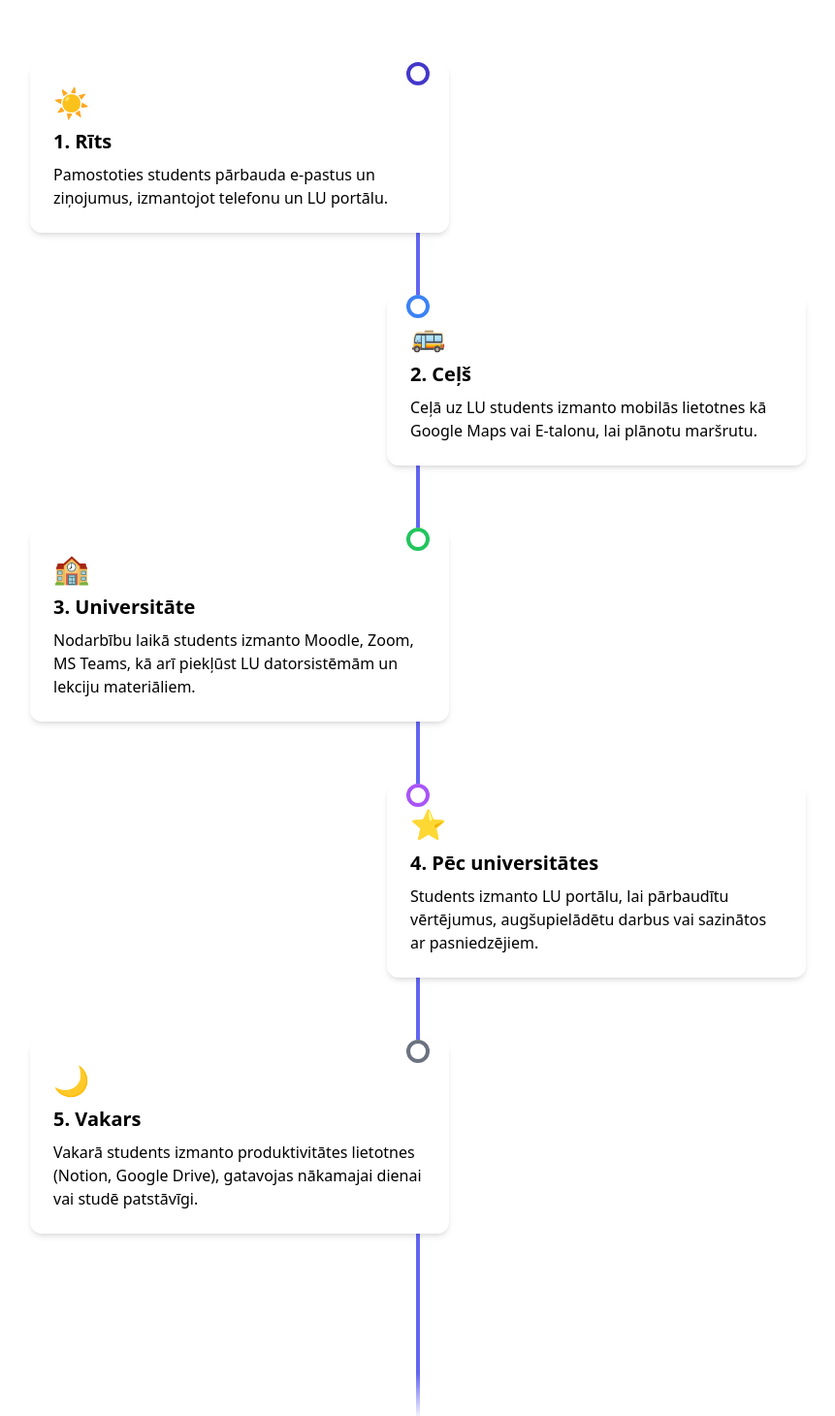
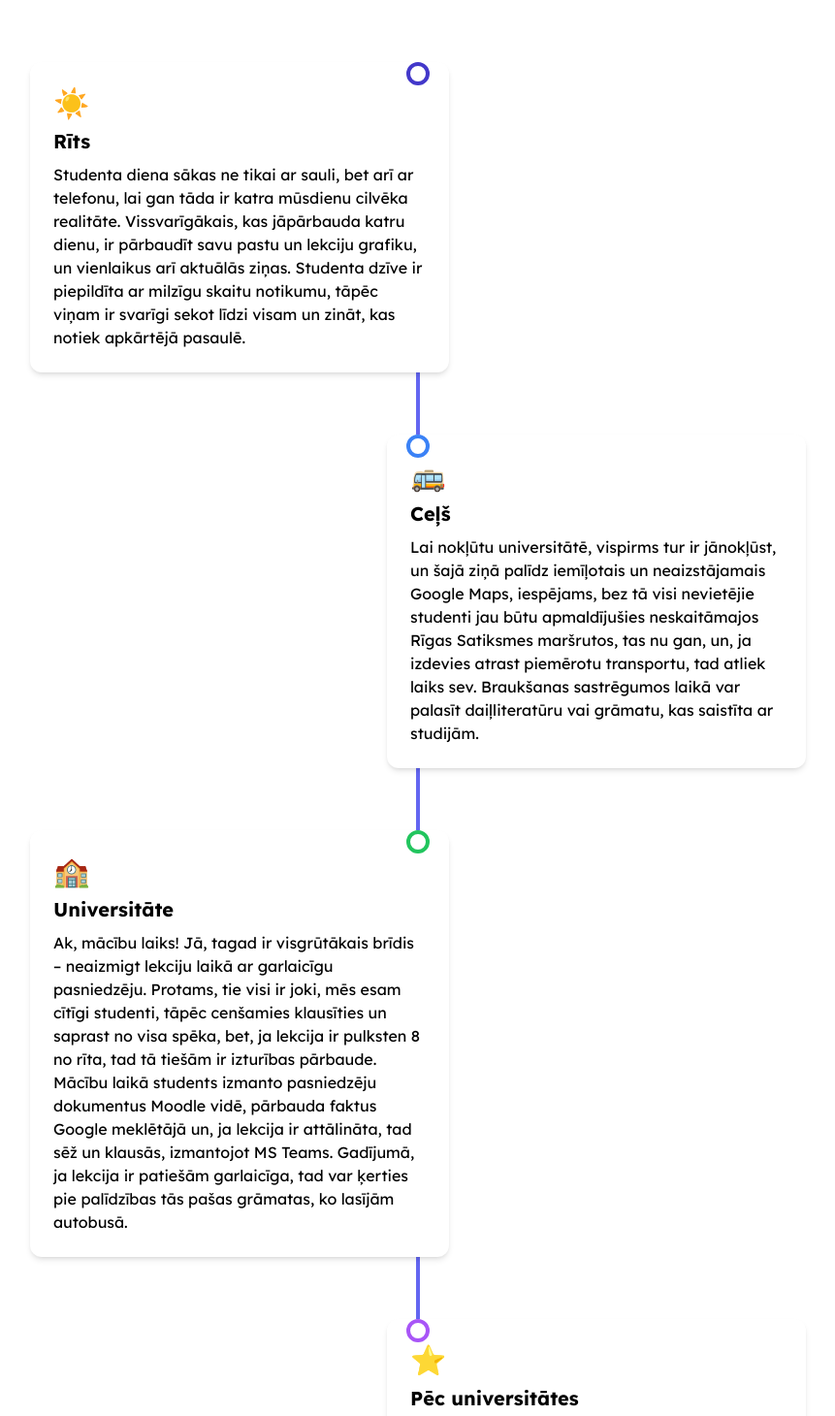
Before and after one commit to GolubevaSofja/GolubevaSofja.github.io, a plain HTML site: page index.html in a window 1280 px wide. Shown: the part 800-2260 px from the top of the page at 97% size, without its empty margins (209-1070 px from the left). Drawn offline with nearby package versions, Linux system fonts and the light colour scheme.

Commit message:
some fixes

```diff
--- a/index.html
+++ b/index.html
@@ -5,11 +5,18 @@
     <meta name="viewport" content="width=device-width, initial-scale=1.0" />
     <title>Studenta diena LU</title>
     <script src="https://cdn.tailwindcss.com"></script>
+
+    <link href="https://fonts.googleapis.com/css2?family=Lexend+Deca:wght@400;500;600;700&display=swap" rel="stylesheet">
+
+
     <script>
       tailwind.config = {
         darkMode: "class",
         theme: {
           extend: {
+            fontFamily: {
+              sans: ['Lexend Deca', 'sans-serif'],
+            },
             colors: {
               primary: {
                 light: '#6366f1', // indigo-500
@@ -41,7 +48,7 @@
     <nav class="fixed top-0 left-0 w-full z-50 bg-white/30 dark:bg-gray-900/30 backdrop-blur-lg shadow-sm">
       <div class="max-w-6xl mx-auto px-4 py-3 flex justify-between items-center">
         <a href="par_darbu.html" class="text-primary dark:text-primary-light font-semibold hover:underline">Par darbu</a>
-        <button id="themeToggle" class="text-primary dark:text-primary-light hover:text-indigo-700 dark:hover:text-indigo-300 transition">
+        <button id="themeToggle" aria-label="Pārslēgt tumšo/gaišo režīmu" class="text-primary dark:text-primary-light hover:text-indigo-700 dark:hover:text-indigo-300 transition">
           🌙
         </button>
       </div>
@@ -50,7 +57,7 @@
     <!-- Hero sekcija -->
     <section class="h-screen flex items-center justify-center bg-gradient-to-b from-indigo-300 to-white dark:from-indigo-800 dark:to-gray-900 pt-20">
       <div class="text-center px-4">
-        <h1 class="text-4xl md:text-8xl font-bold mb-4 text-primary dark:text-primary-light">Studenta diena LU</h1>
+        <h1 class="text-4xl md:text-8xl font-bold mb-4 text-primary dark:text-primary-light">Studenta diena LU: digitālā versija</h1>
         <p class="text-lg md:text-2xl">Iepazīsties ar digitālo dienu LU studentam</p>
         <button onclick="document.getElementById('diena').scrollIntoView({ behavior: 'smooth' })" class="mt-8 px-6 py-3 font-bold text-white rounded-full bg-lime-400 hover:bg-lime-500 dark:bg-lime-500 dark:hover:bg-lime-600 transition">Sākt dienu</button>
       </div>
@@ -75,8 +82,8 @@
 
         <div class="bg-white dark:bg-gray-800 p-6 rounded-xl shadow-md w-full sm:w-1/2 sm:ml-8">
           <div class="text-3xl mb-2">☀️</div>
-          <h3 class="text-xl font-bold mb-2">1. Rīts</h3>
-          <p>Pamostoties students pārbauda e-pastus un ziņojumus, izmantojot telefonu un LU portālu.</p>
+          <h3 class="text-xl font-bold mb-2">Rīts</h3>
+          <p>Studenta diena sākas ne tikai ar sauli, bet arī ar telefonu, lai gan tāda ir katra mūsdienu cilvēka realitāte. Vissvarīgākais, kas jāpārbauda katru dienu, ir pārbaudīt savu pastu un lekciju grafiku, un vienlaikus arī aktuālās ziņas. Studenta dzīve ir piepildīta ar milzīgu skaitu notikumu, tāpēc viņam ir svarīgi sekot līdzi visam un zināt, kas notiek apkārtējā pasaulē.</p>
         </div>
       </div>
 
@@ -86,8 +93,8 @@
         <div class="absolute left-4 sm:left-1/2 transform sm:-translate-x-1/2 w-6 h-6 rounded-full bg-white border-4 border-blue-500 dark:bg-gray-900 dark:border-blue-400"></div>
         <div class="bg-white dark:bg-gray-800 p-6 rounded-xl shadow-md w-full sm:w-1/2 sm:mr-8">
           <div class="text-3xl mb-2">🚌</div>
-          <h3 class="text-xl font-bold mb-2">2. Ceļš</h3>
-          <p>Ceļā uz LU students izmanto mobilās lietotnes kā Google Maps vai E-talonu, lai plānotu maršrutu.</p>
+          <h3 class="text-xl font-bold mb-2">Ceļš</h3>
+          <p>Lai nokļūtu universitātē, vispirms tur ir jānokļūst, un šajā ziņā palīdz iemīļotais un neaizstājamais Google Maps, iespējams, bez tā visi nevietējie studenti jau būtu apmaldījušies neskaitāmajos Rīgas Satiksmes maršrutos, tas nu gan, un, ja izdevies atrast piemērotu transportu, tad atliek laiks sev. Braukšanas sastrēgumos laikā var palasīt daiļliteratūru vai grāmatu, kas saistīta ar studijām.</p>
         </div>
       </div>
 
@@ -96,8 +103,8 @@
         <div class="absolute left-4 sm:left-1/2 transform sm:-translate-x-1/2 w-6 h-6 rounded-full bg-white border-4 border-green-500 dark:bg-gray-900 dark:border-green-400"></div>
         <div class="bg-white dark:bg-gray-800 p-6 rounded-xl shadow-md w-full sm:w-1/2 sm:ml-8">
           <div class="text-3xl mb-2">🏫</div>
-          <h3 class="text-xl font-bold mb-2">3. Universitāte</h3>
-          <p>Nodarbību laikā students izmanto Moodle, Zoom, MS Teams, kā arī piekļūst LU datorsistēmām un lekciju materiāliem.</p>
+          <h3 class="text-xl font-bold mb-2">Universitāte</h3>
+          <p>Ak, mācību laiks! Jā, tagad ir visgrūtākais brīdis – neaizmigt lekciju laikā ar garlaicīgu pasniedzēju. Protams, tie visi ir joki, mēs esam cītīgi studenti, tāpēc cenšamies klausīties un saprast no visa spēka, bet, ja lekcija ir pulksten 8 no rīta, tad tā tiešām ir izturības pārbaude. Mācību laikā students izmanto pasniedzēju dokumentus Moodle vidē, pārbauda faktus Google meklētājā un, ja lekcija ir attālināta, tad sēž un klausās, izmantojot MS Teams. Gadījumā, ja lekcija ir patiešām garlaicīga, tad var ķerties pie palīdzības tās pašas grāmatas, ko lasījām autobusā.</p>
         </div>
       </div>
 
@@ -106,8 +113,8 @@
         <div class="absolute left-4 sm:left-1/2 transform sm:-translate-x-1/2 w-6 h-6 rounded-full bg-white border-4 border-purple-500 dark:bg-gray-900 dark:border-purple-400"></div>
         <div class="bg-white dark:bg-gray-800 p-6 rounded-xl shadow-md w-full sm:w-1/2 sm:mr-8">
           <div class="text-3xl mb-2">⭐</div>
-          <h3 class="text-xl font-bold mb-2">4. Pēc universitātes</h3>
-          <p>Students izmanto LU portālu, lai pārbaudītu vērtējumus, augšupielādētu darbus vai sazinātos ar pasniedzējiem.</p>
+          <h3 class="text-xl font-bold mb-2">Pēc universitātes</h3>
+          <p>Pēc lekcijām ir visproduktīvākais laiks individuālam darbam, vai arī var strādāt kopā ar kolēģiem, ja tas ir motivējošāk. Šeit mēs plānojam un risinām dažādus uzdevumus - Notion tam ir ideāli piemērots, tas ir lielisks dienas plānotājs, lai neaizmirstu par lietām un vispirms tās paveiktu laikā! Vispārīgiem uzdevumiem Google Drive ir ērts, lai glabātu projekta dokumentus kopā ar kolēģiem. Kopumā notiek maksimālais izglītības un darba process.</p>
         </div>
       </div>
 
@@ -116,14 +123,14 @@
         <div class="absolute left-4 sm:left-1/2 transform sm:-translate-x-1/2 w-6 h-6 rounded-full bg-white border-4 border-gray-500 dark:bg-gray-900 dark:border-gray-400"></div>
         <div class="bg-white dark:bg-gray-800 p-6 rounded-xl shadow-md w-full sm:w-1/2 sm:ml-8">
           <div class="text-3xl mb-2">🌙</div>
-          <h3 class="text-xl font-bold mb-2">5. Vakars</h3>
-          <p>Vakarā students izmanto produktivitātes lietotnes (Notion, Google Drive), gatavojas nākamajai dienai vai studē patstāvīgi.</p>
+          <h3 class="text-xl font-bold mb-2">Vakars</h3>
+          <p>Laiks atpūtai un laika pavadīšanai ar sevi. Lai nākamajā dienā būtu spēks piecelties un, pats galvenais, lai pieceltos ar vēlmi turpināt darbu, ir nepieciešams kārtīgi atpūsties, tāpēc mēs sakārtojam rituālus, kas var atslābināt un nomierināt. Man personīgi tie vienmēr ir bijuši seriāli, tāpēc Netflix glābj un palīdz, un pirms gulētiešanas vēlreiz pārbaudu savu pastu un ziņu portālus.</p>
         </div>
       </div>
     </section>
 
     <footer class="bg-gray-100 dark:bg-gray-800 text-center text-sm text-gray-600 dark:text-gray-400 py-6 mt-16">
-      <p>© 2025 Studenta diena LU. Sofja Golubeva.</p>
+      <p>© 2025 Studenta diena LU: digitālā versija. Sofja Golubeva.</p>
     </footer>
 
     <!-- JavaScript Intersection Observer + Theme toggle -->
```
Also changed, not shown: par_darbu.html (+8 -4 lines).
